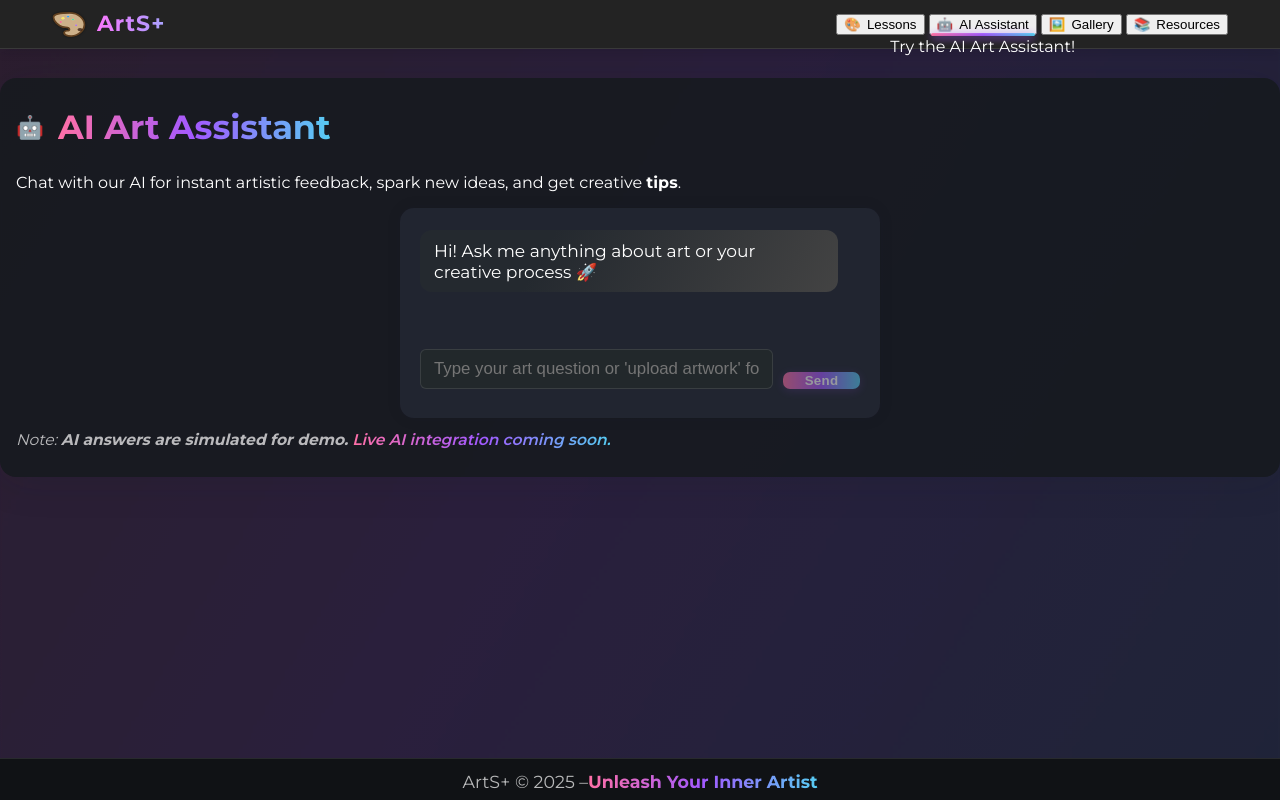
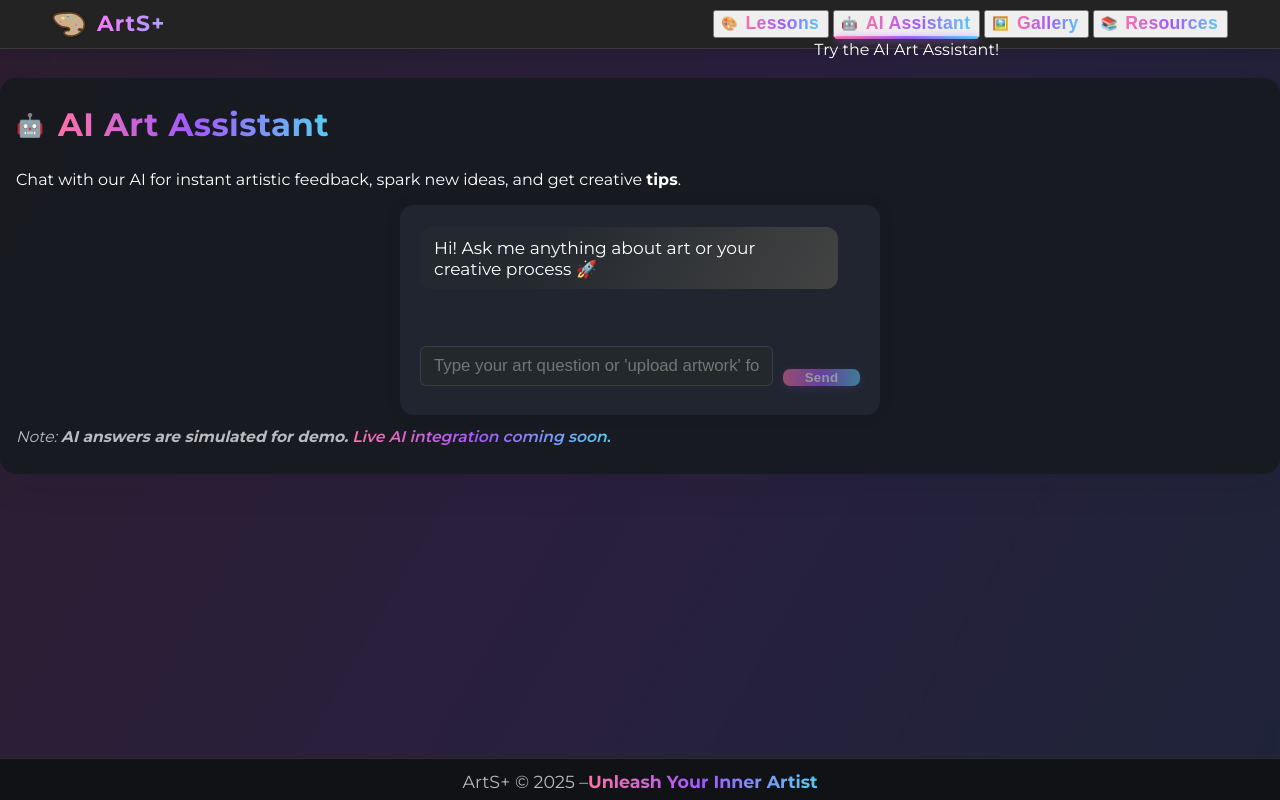
Before and after one commit to Workflow-Manager-admin/artfusion-27226-2bf9ef49, a React (Create React App) app in the folder artfusion_web_app/: page / in a window 1280 px wide. Both pictures are taken after a click on the tab "AI Art Assistant". Built offline with nearby package versions, Linux system fonts and the light colour scheme; the HTML template or start-up script is replaced by a standard one.

Commit message:
Auto-commit: Changes as of 2025-06-03T10:47:47.158112+00:00

```diff
--- a/artfusion_web_app/src/App.js
+++ b/artfusion_web_app/src/App.js
@@ -225,7 +225,7 @@ function ArtSPlusMainContainer() {
                   <span aria-hidden="true" style={{ marginRight: 6 }}>
                     {section.icon}
                   </span>
-                  <span>{section.label}</span>
+                  <span className="artfusion-nav-tab-label">{section.label}</span>
                   {/* Animated accent border */}
                   <span
                     className="artfusion-animated-accent"
@@ -376,15 +376,7 @@ function InteractiveLessonsSection() {
           aria-label="Palette"
           style={{ fontSize: "1.7em" }}
         >🎨</span>
-        <span style={{
-          background: "linear-gradient(90deg, #FF70A6, #A259FF, #56CCF2)",
-          WebkitBackgroundClip: "text",
-          backgroundClip: "text",
-          color: "transparent",
-          fontSize: "2.1rem",
-          fontWeight: 800,
-          letterSpacing: 1,
-        }}>
+        <span className="artsplus-section-title">
           Interactive Art Lessons
         </span>
       </header>
@@ -525,14 +517,7 @@ function AIArtAssistantSection() {
       <h2 id="ai-assistant-heading" className="visually-hidden">AI Art Assistant</h2>
       <header style={{ marginBottom: 10, display: "flex", gap: 14, alignItems: "center" }}>
         <span role="img" aria-label="Robot" style={{ fontSize: "1.4em" }}>🤖</span>
-        <span style={{
-          background: "linear-gradient(90deg, #FF70A6, #A259FF, #56CCF2)",
-          WebkitBackgroundClip: "text",
-          backgroundClip: "text",
-          color: "transparent",
-          fontSize: "2.1rem",
-          fontWeight: 800
-        }}>AI Art Assistant</span>
+        <span className="artsplus-section-title">AI Art Assistant</span>
       </header>
       <p>
         Chat with our AI for instant artistic feedback, spark new ideas,
@@ -622,14 +607,7 @@ function UserGallerySection() {
       <h2 id="gallery-heading" className="visually-hidden">User Gallery</h2>
       <header style={{ marginBottom: 10, display: "flex", gap: 12, alignItems: "center" }}>
         <span role="img" aria-label="Gallery" style={{ fontSize: "1.4em" }}>🖼️</span>
-        <span style={{
-          background: "linear-gradient(90deg, #FF70A6, #A259FF, #56CCF2)",
-          WebkitBackgroundClip: "text",
-          backgroundClip: "text",
-          color: "transparent",
-          fontSize: "2.1rem",
-          fontWeight: 800
-        }}>User Gallery</span>
+        <span className="artsplus-section-title">User Gallery</span>
       </header>
       <p>
         Upload and showcase your <b>artwork</b>! Browse, like, and comment on other artists' creations.
@@ -665,14 +643,7 @@ function ResourceLibrarySection() {
       <h2 id="resources-heading" className="visually-hidden">Resource Library</h2>
       <header style={{ marginBottom: 10, display: "flex", gap: 12, alignItems: "center" }}>
         <span role="img" aria-label="Books" style={{ fontSize: "1.35em" }}>📚</span>
-        <span style={{
-          background: "linear-gradient(90deg, #FF70A6, #A259FF, #56CCF2)",
-          WebkitBackgroundClip: "text",
-          backgroundClip: "text",
-          color: "transparent",
-          fontSize: "2.1rem",
-          fontWeight: 800
-        }}>Resource Library</span>
+        <span className="artsplus-section-title">Resource Library</span>
       </header>
       <p>
         Curated <b>art resources</b>, references, and downloadable materials to support your artistic journey.
```
Also changed, not shown: 1 other file (tests, documents, lock files or other folders).
